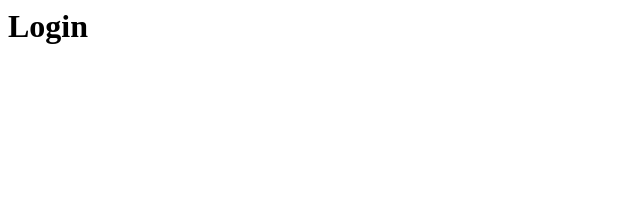
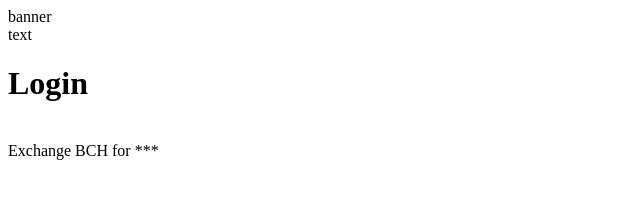
Before and after one commit to steffanjensen/crypto-wallet, a plain HTML site: page index.html in a window 1280 px wide. Shown: the whole page, without its empty margins (0-640 px from the left). Drawn offline with Linux system fonts and the light colour scheme.

Commit message:
Update index.html

```diff
--- a/index.html
+++ b/index.html
@@ -3,9 +3,13 @@
   <title>Crypto-wallet</title>
 </head>
 <body>
+  <div id="header">banner<div>
+  <div id="body">text<div>
   <h1>Login</h1>
   <br>
+  Exchange BCH for ***
   <form>
+
   </form>
 </body>
 </html>
```
